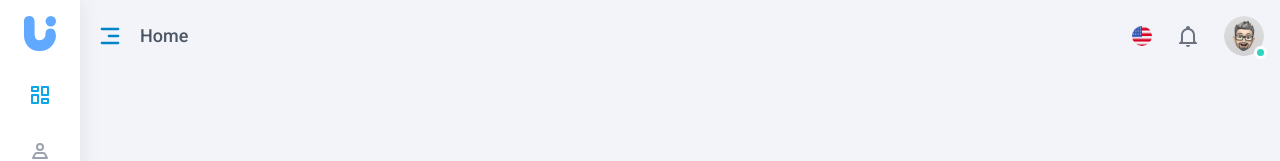
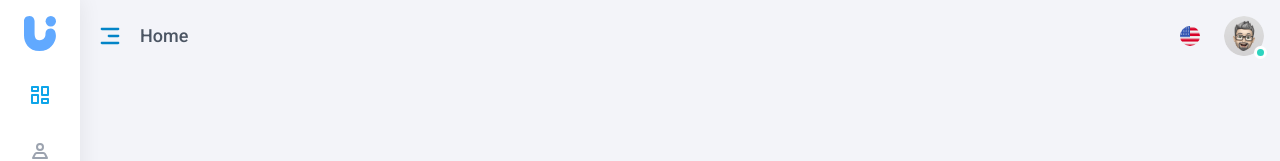
Before and after one commit to umardev500/gclub-ui, a React (Vite) app: page / in a window 1280 px wide. Shown: the top 161 px of the page. Built offline with nearby package versions, Linux system fonts and the light colour scheme.

Commit message:
escape bell nofitication menu

```diff
--- a/src/components/molecules/headerRightMenuList/HeaderRightMenuList.tsx
+++ b/src/components/molecules/headerRightMenuList/HeaderRightMenuList.tsx
@@ -1,15 +1,13 @@
 import { LangMenu, ProfileMenu } from '@components/organisms'
-import { mdiBellOutline } from '@mdi/js'
-import Icon from '@mdi/react'
 import React from 'react'
 
 export const HeaderRightMenuList: React.FC = () => {
     return (
         <div className="flex items-center gap-6">
             <LangMenu />
-            <div className="cursor-pointer">
+            {/* <div className="cursor-pointer">
                 <Icon className="text-gray-500" path={mdiBellOutline} size={'24px'} />
-            </div>
+            </div> */}
             <ProfileMenu />
         </div>
     )
```
